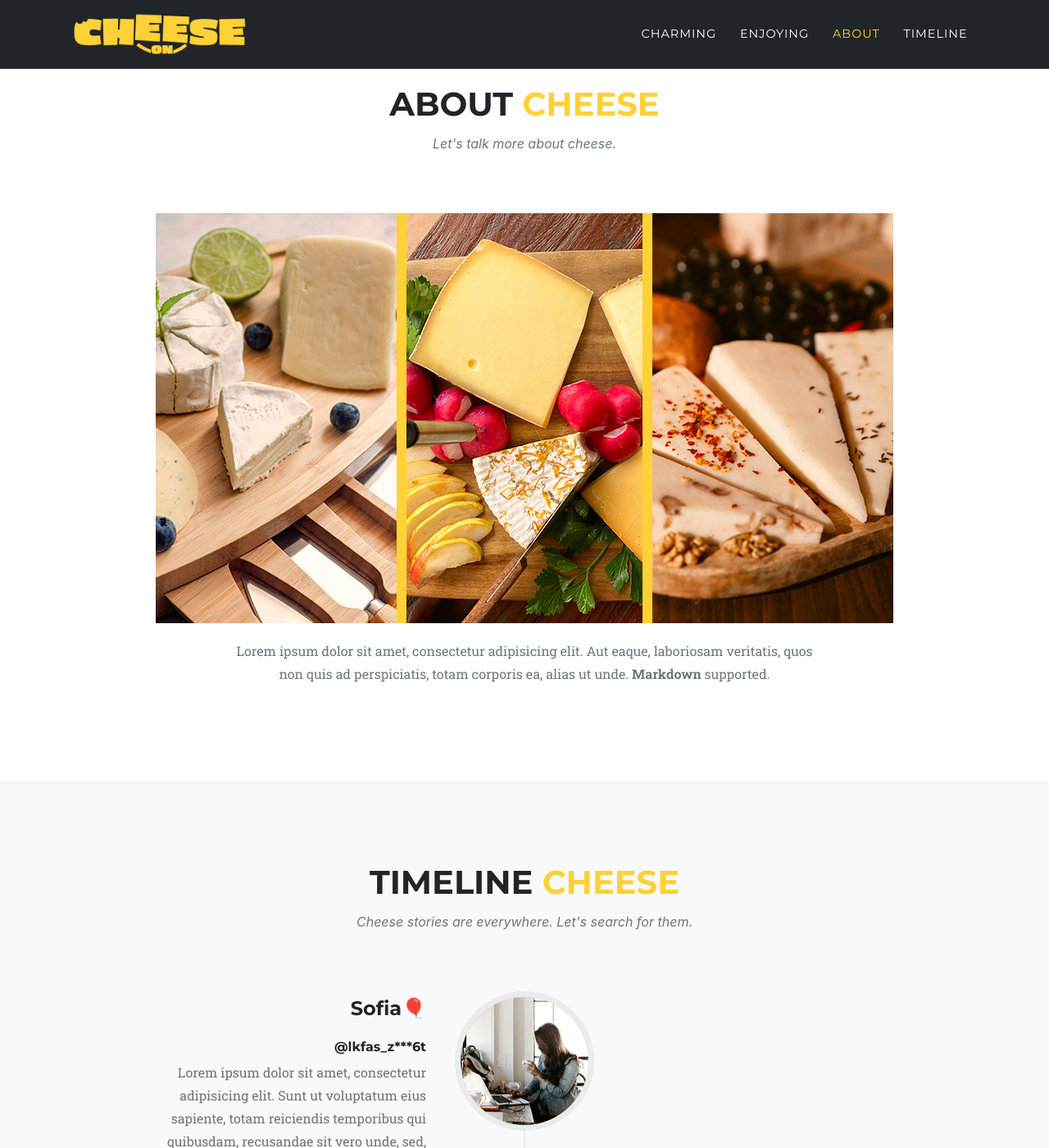
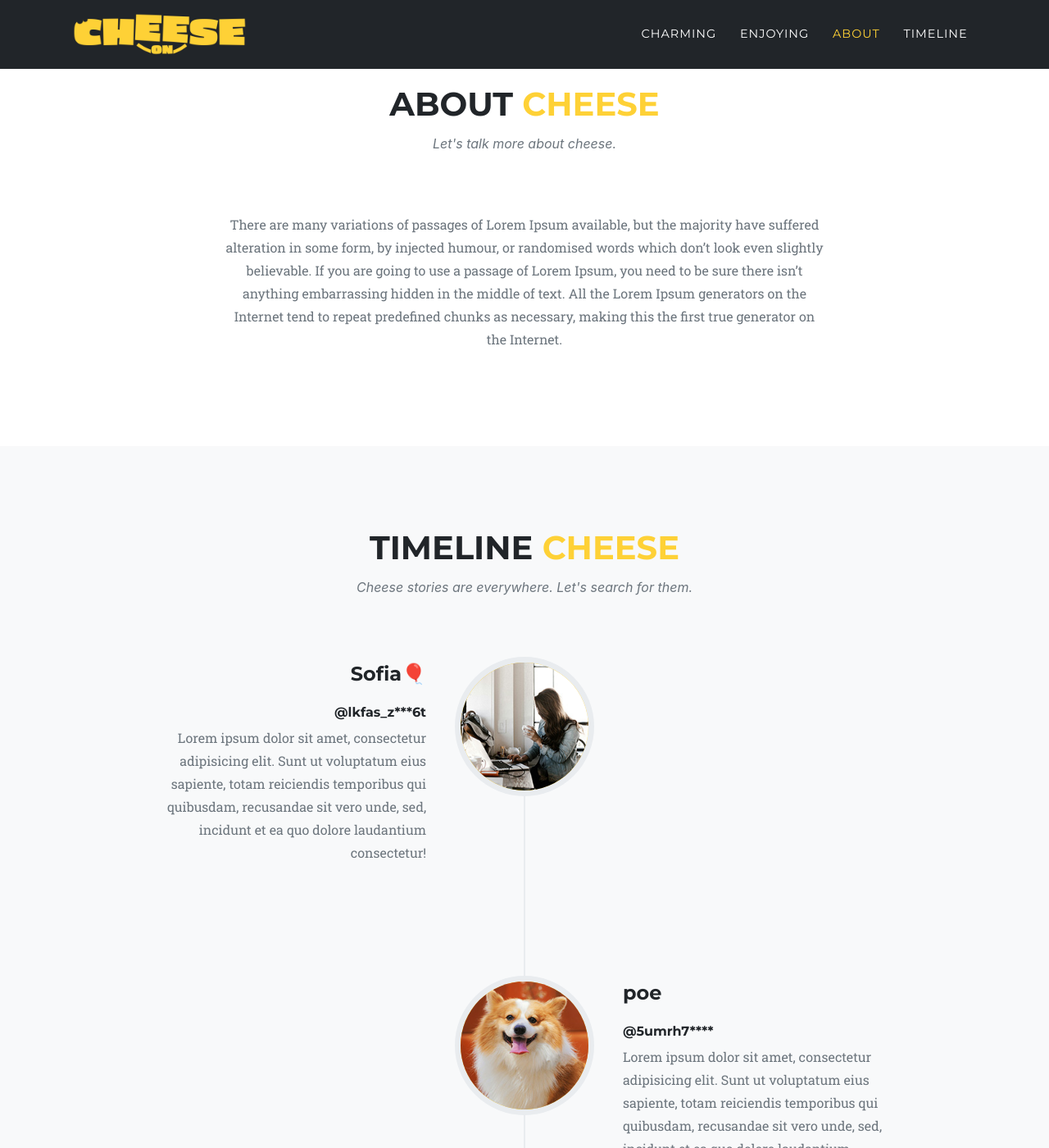
Before and after one commit to seonhyewon/cheese-on, a Jekyll site: the page built from index.md, in a window 1280 px wide and 1400 px high, scrolled down 2241 px. Shown: the whole window at 82% size. Built offline with Jekyll 4.4.1, drawn with Linux system fonts in a browser that asks for light colours; nearby versions of some CDN libraries; some web fonts are replaced.

Commit message:
인서트 이미지 수정

```diff
--- a/_data/sitetext.yml
+++ b/_data/sitetext.yml
@@ -71,7 +71,7 @@ en: &DEFAULT_EN
   about:
     title: "About"
     text: "Let's talk more about cheese."
-    body: "Lorem ipsum dolor sit amet, consectetur adipisicing elit. Aut eaque, laboriosam veritatis, quos non quis ad perspiciatis, totam corporis ea, alias ut unde. **Markdown** supported."
+    body: "There are many variations of passages of Lorem Ipsum available, but the majority have suffered alteration in some form, by injected humour, or randomised words which don't look even slightly believable. If you are going to use a passage of Lorem Ipsum, you need to be sure there isn't anything embarrassing hidden in the middle of text. All the Lorem Ipsum generators on the Internet tend to repeat predefined chunks as necessary, making this the first true generator on the Internet."
     section: about
 
 
--- a/_includes/about.html
+++ b/_includes/about.html
@@ -7,7 +7,7 @@
         <h2 class="section-heading text-uppercase">{{ site.data.sitetext[site.locale].about.title | default: "About Us" }} <span>CHEESE</span></h2>
         <h3 class="section-subheading text-muted">{{ site.data.sitetext[site.locale].about.text | default: "" }}</h3>
       </div>
-      <img class="about-img" src="assets/img/01-about.jpg" alt="about_img">
+
     </div>
     <div class="row">
       <div class="col-lg-8 mx-auto text-center">
--- a/_includes/portfolio_grid.html
+++ b/_includes/portfolio_grid.html
@@ -28,6 +28,7 @@
     </div>
   </div>
 </section>
+
 {% else %}
 <section class="bg-light page-section" id="{{ site.data.sitetext.portfolio.section | default: "portfolio" }}">
   <div class="container">
--- a/_includes/timeline.html
+++ b/_includes/timeline.html
@@ -58,6 +58,9 @@
       </div>
     </div>
   </section>
+  <div class="insert-img">
+    <img src="assets/img/cheese-img.jpg" alt="cheese_img">
+  </div>
 {% else %}
 <section class="bg-light page-section" id="{{ site.data.sitetext.timeline.section | default: "about" }}">
   <div class="container">
--- a/_sass/base/_page.scss
+++ b/_sass/base/_page.scss
@@ -29,13 +29,20 @@ h6 {
   @include heading-font;
 }
 
+.insert-img {
+
+  display: flex;
+  justify-content: center;
+  img {
+    filter: opacity(.8);
+
+  }
+}
+
 .page-section {
   padding: 100px 0;
 
-  img.about-img {
-    margin: auto;
-    margin-bottom: 20px;
-  }
+
   h2.section-heading {
     font-size: 40px;
     margin-top: 0;
--- a/_sass/layout/_team.scss
+++ b/_sass/layout/_team.scss
@@ -1,4 +1,7 @@
 // Styling for the team section
+#team {
+  display: none;
+}
 .team-member {
   margin-bottom: 50px;
   text-align: center;
```
Also changed, not shown: assets/img/cheese-img.jpg (added).
